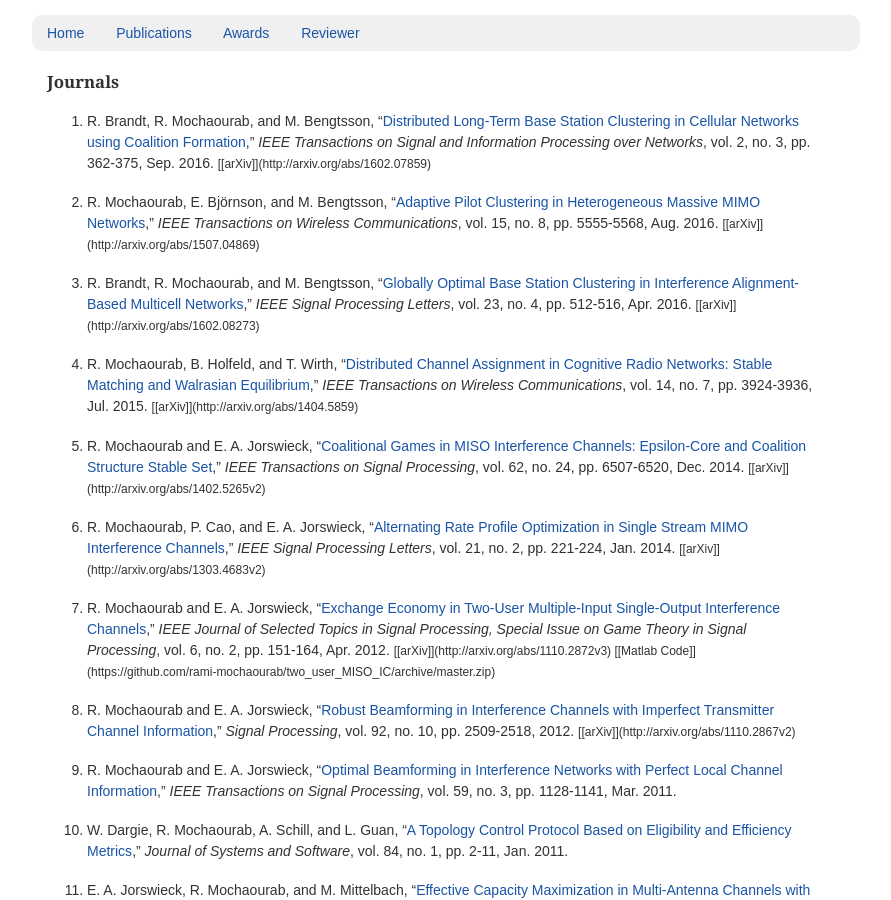
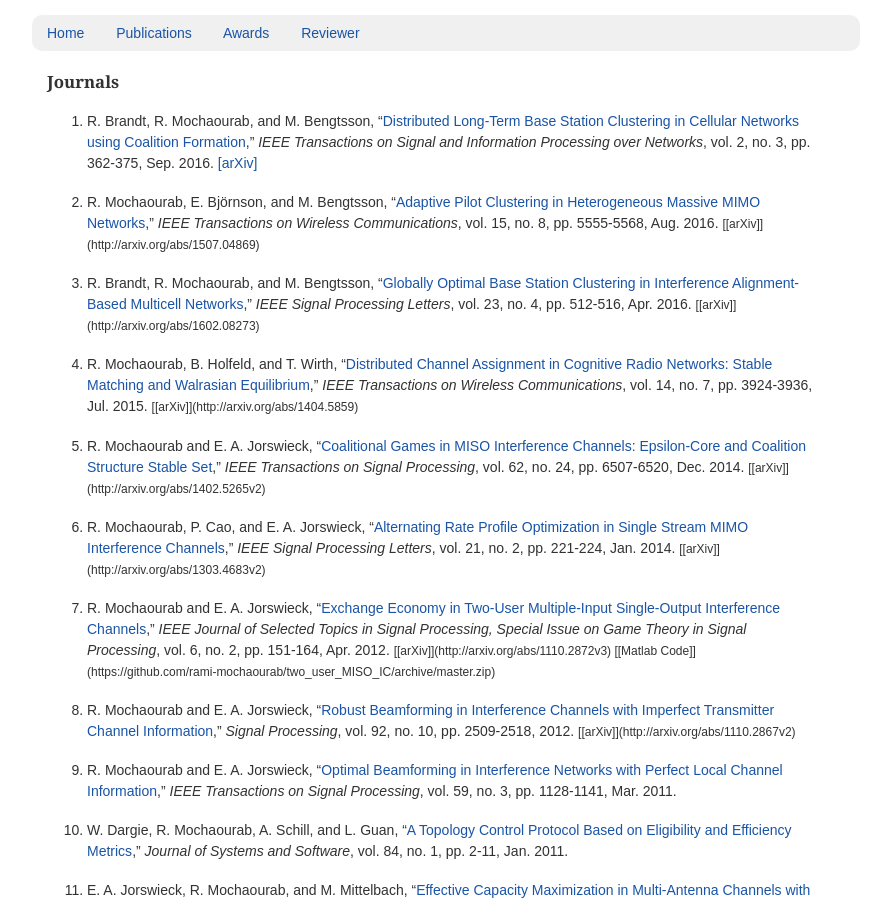
Before and after one commit to rami-mochaourab/rami-mochaourab.github.io, a Jekyll site: the page built from publications.md, in a window 1280 px wide and 900 px high. Shown: the whole window, without its empty margins (209-1100 px from the left). Built offline with Jekyll 4.4.1, drawn with Linux system fonts in a browser that asks for light colours.

Commit message:
Update publications.md

```diff
--- a/publications.md
+++ b/publications.md
@@ -5,7 +5,7 @@ title: Publications
 
 ### Journals
 
-13. R. Brandt, R. Mochaourab, and M. Bengtsson, "[Distributed Long-Term Base Station Clustering in Cellular Networks using Coalition Formation](http://dx.doi.org/10.1109/TSIPN.2016.2548781)," *IEEE Transactions on Signal and Information Processing over Networks*, vol. 2, no. 3, pp. 362-375, Sep. 2016. <code>[[arXiv]](http://arxiv.org/abs/1602.07859)</code>
+13. R. Brandt, R. Mochaourab, and M. Bengtsson, "[Distributed Long-Term Base Station Clustering in Cellular Networks using Coalition Formation](http://dx.doi.org/10.1109/TSIPN.2016.2548781)," *IEEE Transactions on Signal and Information Processing over Networks*, vol. 2, no. 3, pp. 362-375, Sep. 2016. [[arXiv]](http://arxiv.org/abs/1602.07859)
 
 12. R. Mochaourab, E. Björnson, and M. Bengtsson, "[Adaptive Pilot Clustering in Heterogeneous Massive MIMO Networks](http://dx.doi.org/10.1109/TWC.2016.2561289)," *IEEE Transactions on Wireless Communications*, vol. 15, no. 8, pp. 5555-5568, Aug. 2016. <code>[[arXiv]](http://arxiv.org/abs/1507.04869)</code>
 
```
